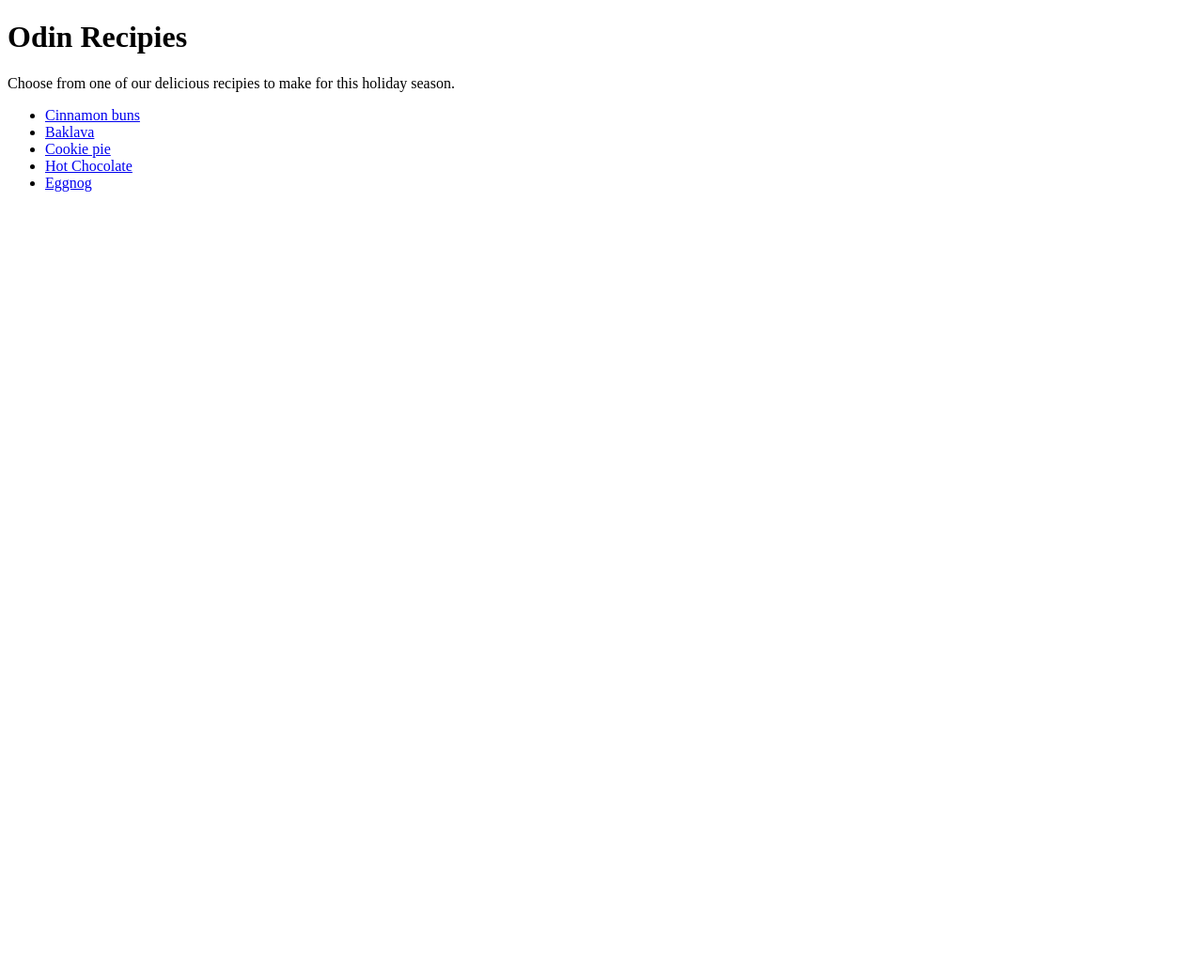
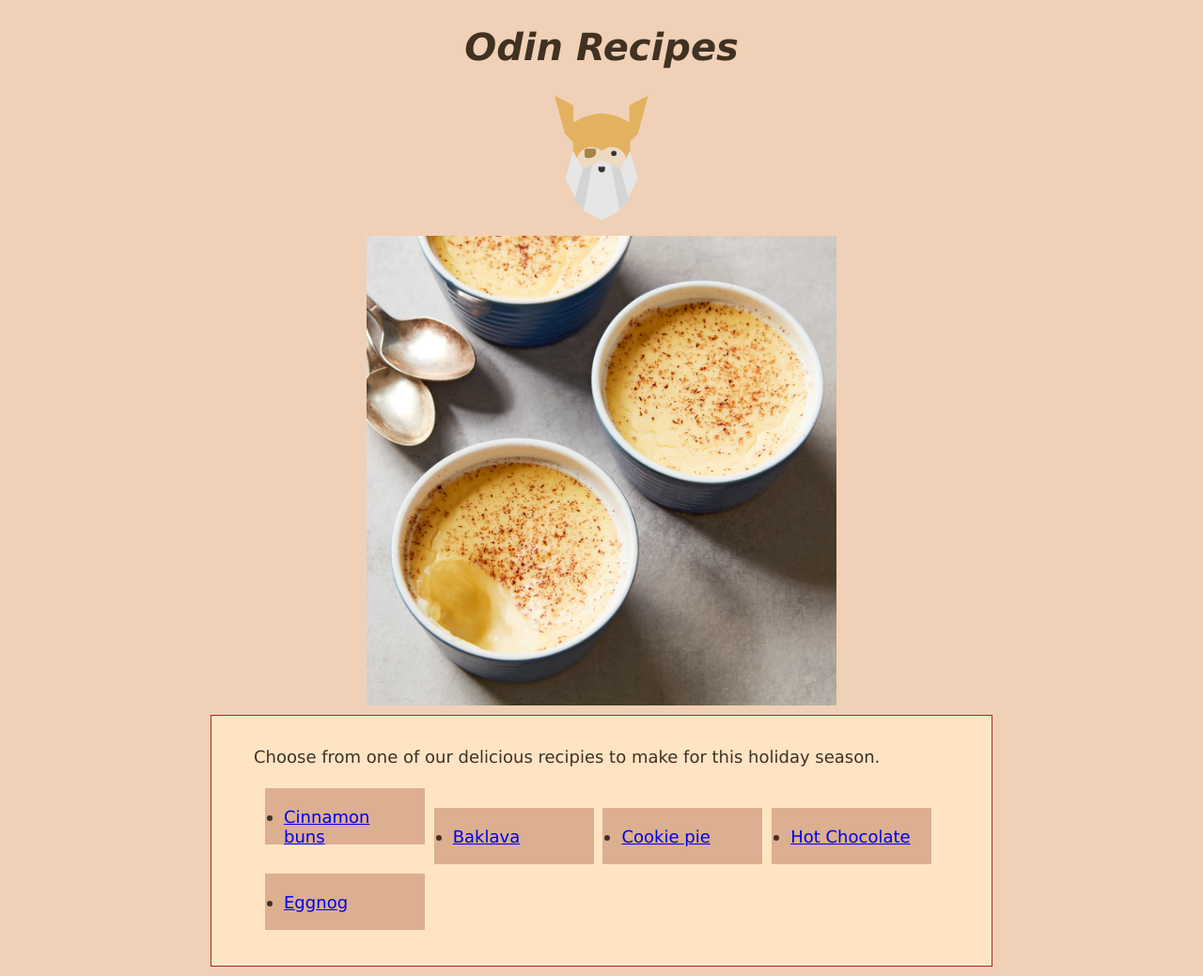
Before and after one commit to Venice-ui/odin-recipies, a plain HTML site: page index.html in a window 1280 px wide. Shown: the whole page at 94% size. Before the commit the page ends 800 px from the top, so only its background shows below. Drawn offline with Linux system fonts and the light colour scheme.

Commit message:
Modify padding and margins, add color

```diff
--- /dev/null
+++ b/index.css
@@ -0,0 +1,56 @@
+body {
+    font-family: Verdana, Geneva, Tahoma, sans-serif;
+    color: #413122;
+    background-color: hsl(27, 66%, 83%)
+}
+
+.title {
+    font-size: 40px;
+    text-align: center;
+    color:#413122;
+    font-style: oblique;
+}
+
+.description {
+    font-size: 18px;
+    padding: 0 30px;
+}
+
+.links {
+    font-size: 18px;
+    color: #413122;
+}
+
+.recipes {
+    background-color: bisque;
+    padding: 15px;
+    margin: 10px auto;
+    border: 1px solid brown;
+    max-width: 800px;
+
+
+}
+
+.link {
+    display: inline-block;
+    padding:20px;
+    margin:5px 2px;
+    height: 20px;
+    width: 130px;
+    background-color: hsl(25, 51%, 71%)
+}
+
+.image {
+    margin: auto;
+    max-width: 500px;
+    display: flex;
+    justify-content: center;
+}
+
+.logo {
+    margin: auto;
+    display: flex;
+    justify-content: center;
+    padding-bottom: 15px;
+    max-width: 10%;
+}
--- a/index.html
+++ b/index.html
@@ -1,19 +1,25 @@
 <!DOCTYPE html>
 <html lang="en">
 <head>
+    <link rel="stylesheet" href="index.css">
     <meta charset="UTF-8">
     <meta name="viewport" content="width=device-width, initial-scale=1.0">
     <title>Document</title>
 </head>
 <body>
-    <h1>Odin Recipies </h1>
-    <p>Choose from one of our delicious recipies to make for this holiday season.</p>
-    <ul>
-        <li><a href="recipes/cinnamon-buns.html">Cinnamon buns</a></li>
-        <li><a href="recipes/baklava.html">Baklava</a></li>
-        <li><a href="recipes/cookie-pie.html">Cookie pie</a></li>
-        <li><a href="hot-chocolate.html">Hot Chocolate</a></li>
-        <li><a href="recipes/eggnog.html">Eggnog</a></li>
+    <h1 class="title">Odin Recipes </h1>
+    <img src="recipes/odin.svg" width="100px%" height="auto" class="logo">
+    <img src="egg.jpg" width="50%" height="auto" class="image">
+    <div class="recipes">
+    <p class="description">Choose from one of our delicious recipies to make for this holiday season.</p>
+    <ul class="links">
+        <div class="buns link"><li><a href="recipes/cinnamon-buns.html">Cinnamon buns</a></li></div>
+        <div class="baklava link"><li><a href="recipes/baklava.html">Baklava</a></li></div>
+        <div class="cookie link"><li><a href="recipes/cookie-pie.html">Cookie pie</a></li></div>
+        <div class="hot link"><li><a href="recipes/hot-chocolate.html">Hot Chocolate</a></li></div>
+        <div class="eggnog link"><li><a href="recipes/eggnog.html">Eggnog</a></li></div>
     </ul>
+</div>
+    </body>
 </body>
 </html>
--- /dev/null
+++ b/recipes/styles.css
@@ -0,0 +1,42 @@
+body {
+    font-family: Verdana, Geneva, Tahoma, sans-serif;
+    color: #413122;
+    background-color: hsl(27, 66%, 83%)
+}
+
+.title {
+    font-size: 40px;
+    text-align: center;
+    color:#413122;
+    font-style:oblique;
+}
+
+.description {
+    font-size: 18px;
+    padding: 0 30px;
+}
+
+.content {
+    background-color: bisque;
+    padding: 15px;
+    margin: 10px auto;
+    border: 1px solid brown;
+    max-width: 800px;
+
+}
+
+.image {
+    margin: auto;
+    border: 1px solid brown;
+    max-width: 800px;
+    display: flex;
+    justify-content: center;
+}
+
+.logo {
+    margin: auto;
+    display: flex;
+    justify-content: center;
+    padding-bottom: 15px;
+    max-width: 10%;
+}
```
Also changed, not shown: recipes/baklava.html (+7 -3 lines), recipes/cinnamon-buns.html (+8 -4 lines), recipes/cookie-pie.html (+7 -3 lines), recipes/eggnog.html (+7 -3 lines), recipes/hot-chocolate.html (+7 -3 lines), egg.jpg (added), recipes/odin.svg (added), recipes/spices.jpg (added).
